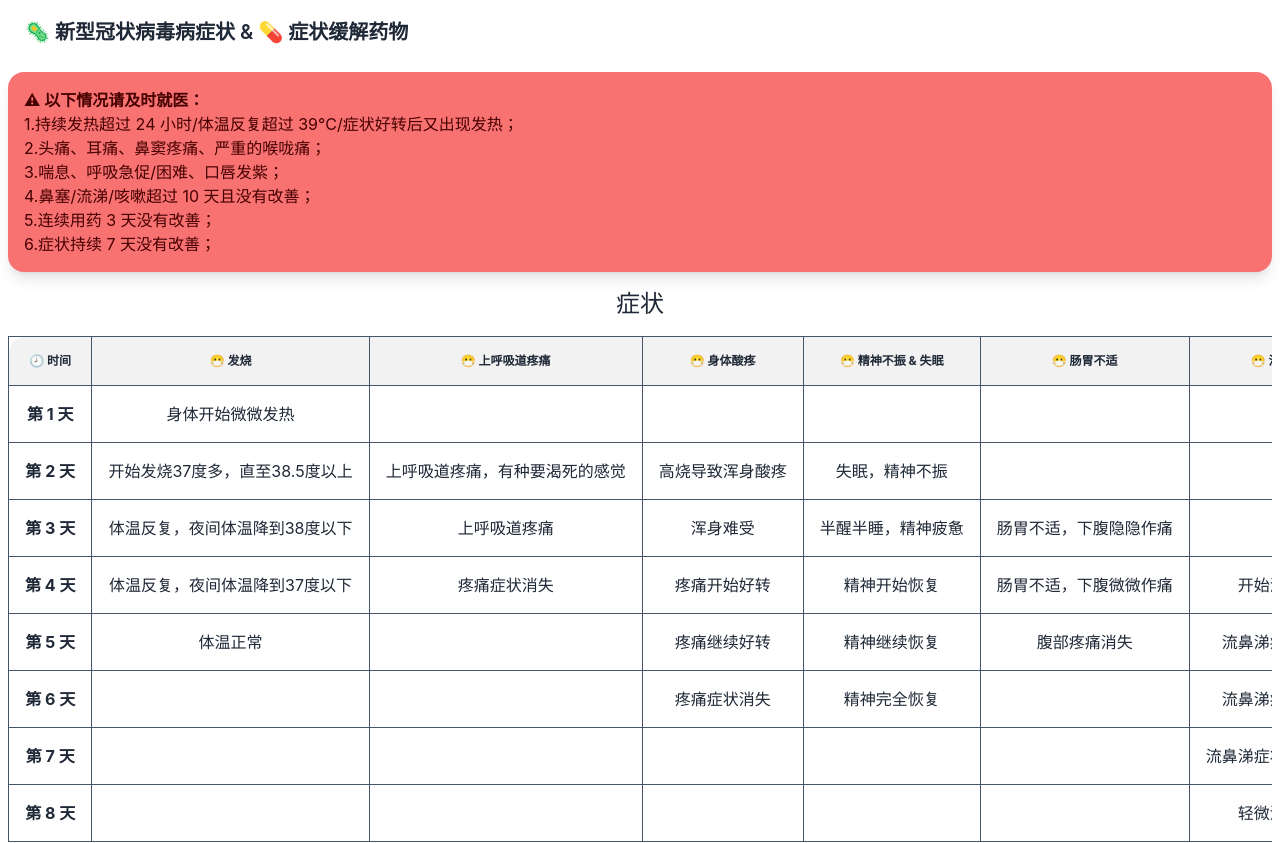
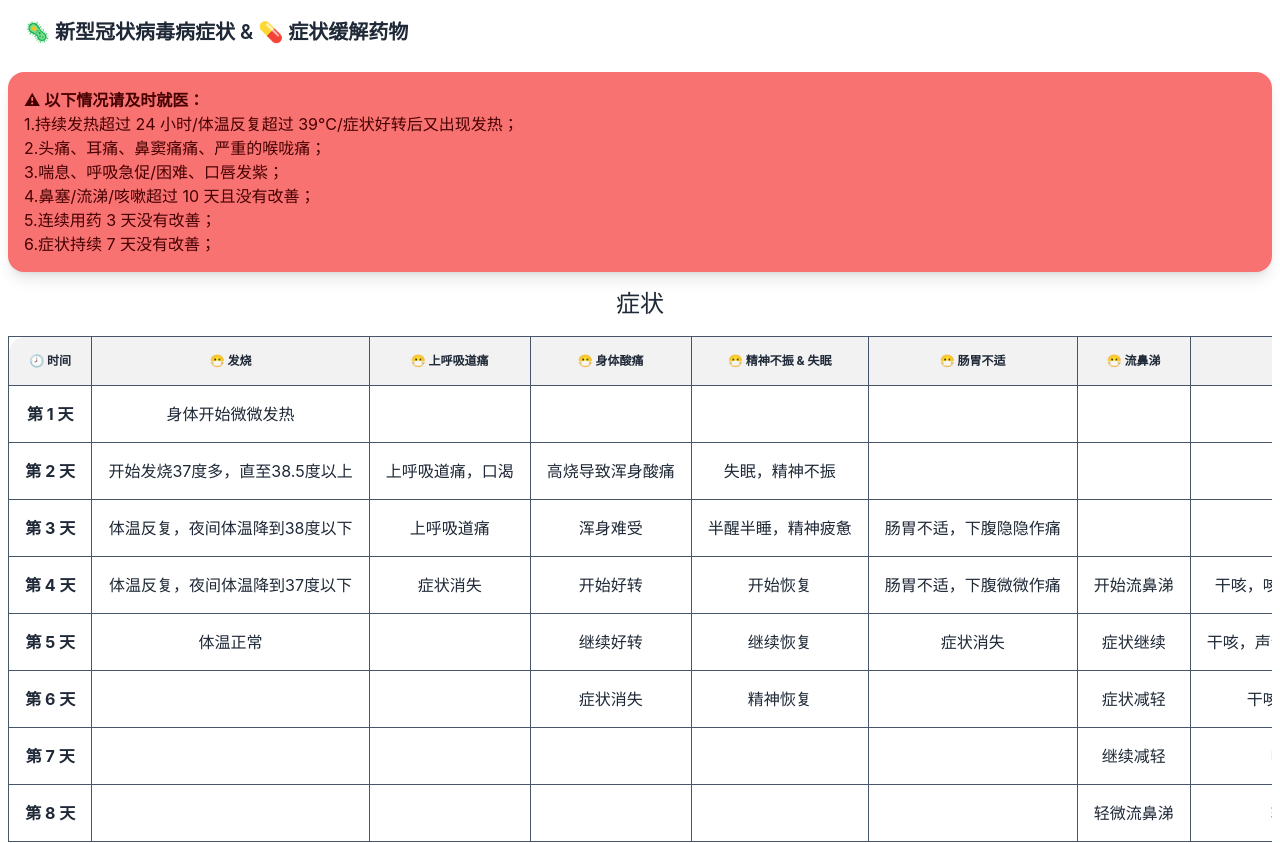
Before and after one commit to zcyc/medication-guide, a React (Vite) app: page / in a window 1280 px wide. Shown: the top 843 px of the page. Built offline with nearby package versions, Linux system fonts and the light colour scheme.

Commit message:
简化症状

```diff
--- a/src/App.jsx
+++ b/src/App.jsx
@@ -13,7 +13,7 @@ function App() {
                 <span>
                     <h3 className="font-bold">⚠ 以下情况请及时就医：</h3>
                     <div>1.持续发热超过 24 小时/体温反复超过 39°C/症状好转后又出现发热；</div>
-                    <div>2.头痛、耳痛、鼻窦疼痛、严重的喉咙痛；</div>
+                    <div>2.头痛、耳痛、鼻窦痛痛、严重的喉咙痛；</div>
                     <div>3.喘息、呼吸急促/困难、口唇发紫；</div>
                     <div>4.鼻塞/流涕/咳嗽超过 10 天且没有改善；</div>
                     <div>5.连续用药 3 天没有改善；</div>
@@ -29,8 +29,8 @@ function App() {
                 <tr>
                     <th className="border border-slate-600 text-center">🕗 时间</th>
                     <th className="border border-slate-600 text-center">😷 发烧</th>
-                    <th className="border border-slate-600 text-center">😷 上呼吸道疼痛</th>
-                    <th className="border border-slate-600 text-center">😷 身体酸疼</th>
+                    <th className="border border-slate-600 text-center">😷 上呼吸道痛</th>
+                    <th className="border border-slate-600 text-center">😷 身体酸痛</th>
                     <th className="border border-slate-600 text-center">😷 精神不振 & 失眠</th>
                     <th className="border border-slate-600 text-center">😷 肠胃不适</th>
                     <th className="border border-slate-600 text-center">😷 流鼻涕</th>
@@ -55,8 +55,8 @@ function App() {
                 <tr>
                     <th className="border border-slate-600 text-center">第 2 天</th>
                     <td className="border border-slate-600 text-center">开始发烧37度多，直至38.5度以上</td>
-                    <td className="border border-slate-600 text-center">上呼吸道疼痛，有种要渴死的感觉</td>
-                    <td className="border border-slate-600 text-center">高烧导致浑身酸疼</td>
+                    <td className="border border-slate-600 text-center">上呼吸道痛，口渴</td>
+                    <td className="border border-slate-600 text-center">高烧导致浑身酸痛</td>
                     <td className="border border-slate-600 text-center">失眠，精神不振</td>
                     <td className="border border-slate-600 text-center"></td>
                     <td className="border border-slate-600 text-center"></td>
@@ -67,7 +67,7 @@ function App() {
                 <tr>
                     <th className="border border-slate-600 text-center">第 3 天</th>
                     <td className="border border-slate-600 text-center">体温反复，夜间体温降到38度以下</td>
-                    <td className="border border-slate-600 text-center">上呼吸道疼痛</td>
+                    <td className="border border-slate-600 text-center">上呼吸道痛</td>
                     <td className="border border-slate-600 text-center">浑身难受</td>
                     <td className="border border-slate-600 text-center">半醒半睡，精神疲惫</td>
                     <td className="border border-slate-600 text-center">肠胃不适，下腹隐隐作痛</td>
@@ -79,12 +79,12 @@ function App() {
                 <tr>
                     <th className="border border-slate-600 text-center">第 4 天</th>
                     <td className="border border-slate-600 text-center">体温反复，夜间体温降到37度以下</td>
-                    <td className="border border-slate-600 text-center">疼痛症状消失</td>
-                    <td className="border border-slate-600 text-center">疼痛开始好转</td>
-                    <td className="border border-slate-600 text-center">精神开始恢复</td>
+                    <td className="border border-slate-600 text-center">症状消失</td>
+                    <td className="border border-slate-600 text-center">开始好转</td>
+                    <td className="border border-slate-600 text-center">开始恢复</td>
                     <td className="border border-slate-600 text-center">肠胃不适，下腹微微作痛</td>
                     <td className="border border-slate-600 text-center">开始流鼻涕</td>
-                    <td className="border border-slate-600 text-center">干咳，咳嗽时胸腔跟着疼</td>
+                    <td className="border border-slate-600 text-center">干咳，咳嗽时胸腔跟着痛</td>
                     {/*<td className="border border-slate-600 text-center">味觉减退</td>*/ }
                     {/*<td className="border border-slate-600 text-center">阳性</td>*/ }
                 </tr>
@@ -92,10 +92,10 @@ function App() {
                     <th className="border border-slate-600 text-center">第 5 天</th>
                     <td className="border border-slate-600 text-center">体温正常</td>
                     <td className="border border-slate-600 text-center"></td>
-                    <td className="border border-slate-600 text-center">疼痛继续好转</td>
-                    <td className="border border-slate-600 text-center">精神继续恢复</td>
-                    <td className="border border-slate-600 text-center">腹部疼痛消失</td>
-                    <td className="border border-slate-600 text-center">流鼻涕症状继续</td>
+                    <td className="border border-slate-600 text-center">继续好转</td>
+                    <td className="border border-slate-600 text-center">继续恢复</td>
+                    <td className="border border-slate-600 text-center">症状消失</td>
+                    <td className="border border-slate-600 text-center">症状继续</td>
                     <td className="border border-slate-600 text-center">干咳，声音嘶哑，轻微头痛</td>
                     {/*<td className="border border-slate-600 text-center">味觉减退</td>*/ }
                     {/*<td className="border border-slate-600 text-center">阳性</td>*/ }
@@ -104,12 +104,12 @@ function App() {
                     <th className="border border-slate-600 text-center">第 6 天</th>
                     <td className="border border-slate-600 text-center"></td>
                     <td className="border border-slate-600 text-center"></td>
-                    <td className="border border-slate-600 text-center">疼痛症状消失</td>
-                    <td className="border border-slate-600 text-center">精神完全恢复</td>
+                    <td className="border border-slate-600 text-center">症状消失</td>
+                    <td className="border border-slate-600 text-center">精神恢复</td>
                     <td className="border border-slate-600 text-center"></td>
-                    <td className="border border-slate-600 text-center">流鼻涕症状减轻</td>
+                    <td className="border border-slate-600 text-center">症状减轻</td>
                     <td className="border border-slate-600 text-center">干咳，声音嘶哑</td>
-                    <td className="border border-slate-600 text-center">味觉开始恢复</td>
+                    <td className="border border-slate-600 text-center">开始恢复</td>
                     <td className="border border-slate-600 text-center">弱阳</td>
                 </tr>
                 <tr>
@@ -119,7 +119,7 @@ function App() {
                     <td className="border border-slate-600 text-center"></td>
                     <td className="border border-slate-600 text-center"></td>
                     <td className="border border-slate-600 text-center"></td>
-                    <td className="border border-slate-600 text-center">流鼻涕症状继续减轻</td>
+                    <td className="border border-slate-600 text-center">继续减轻</td>
                     <td className="border border-slate-600 text-center">咳嗽好转</td>
                     <td className="border border-slate-600 text-center">味觉恢复</td>
                     <td className="border border-slate-600 text-center">阴性</td>
```
